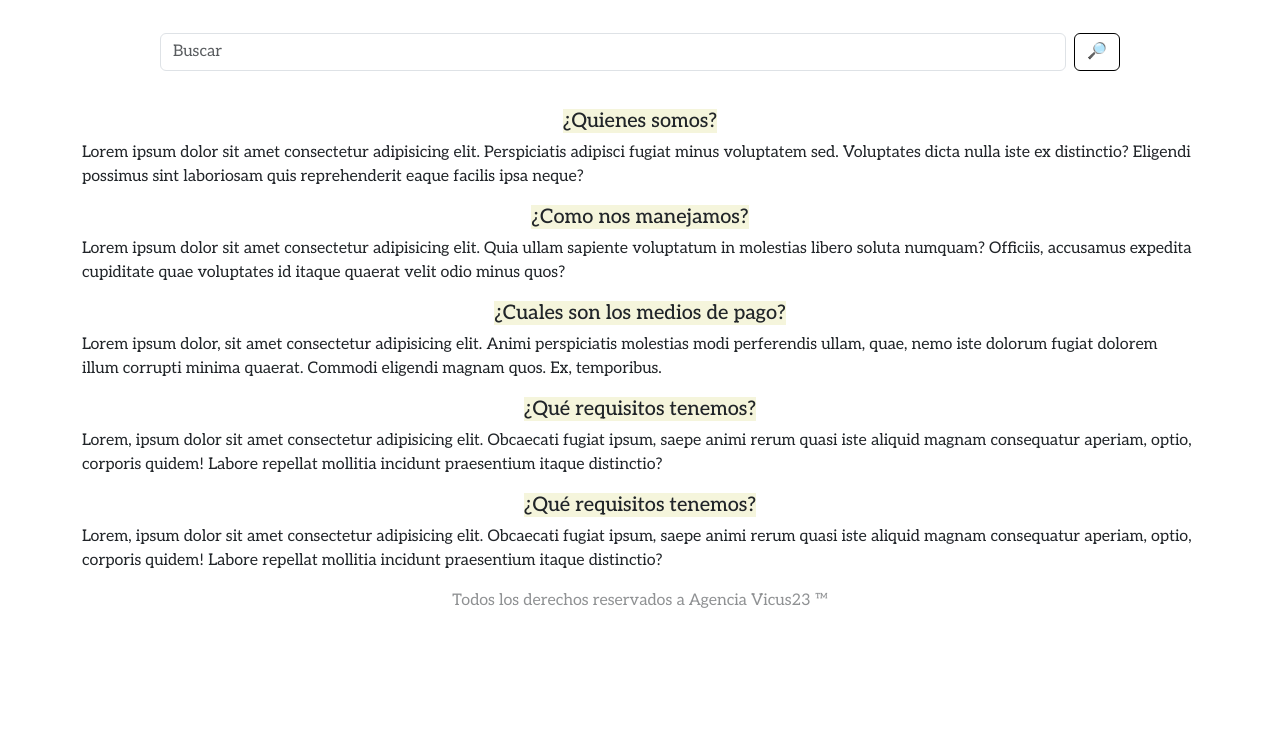
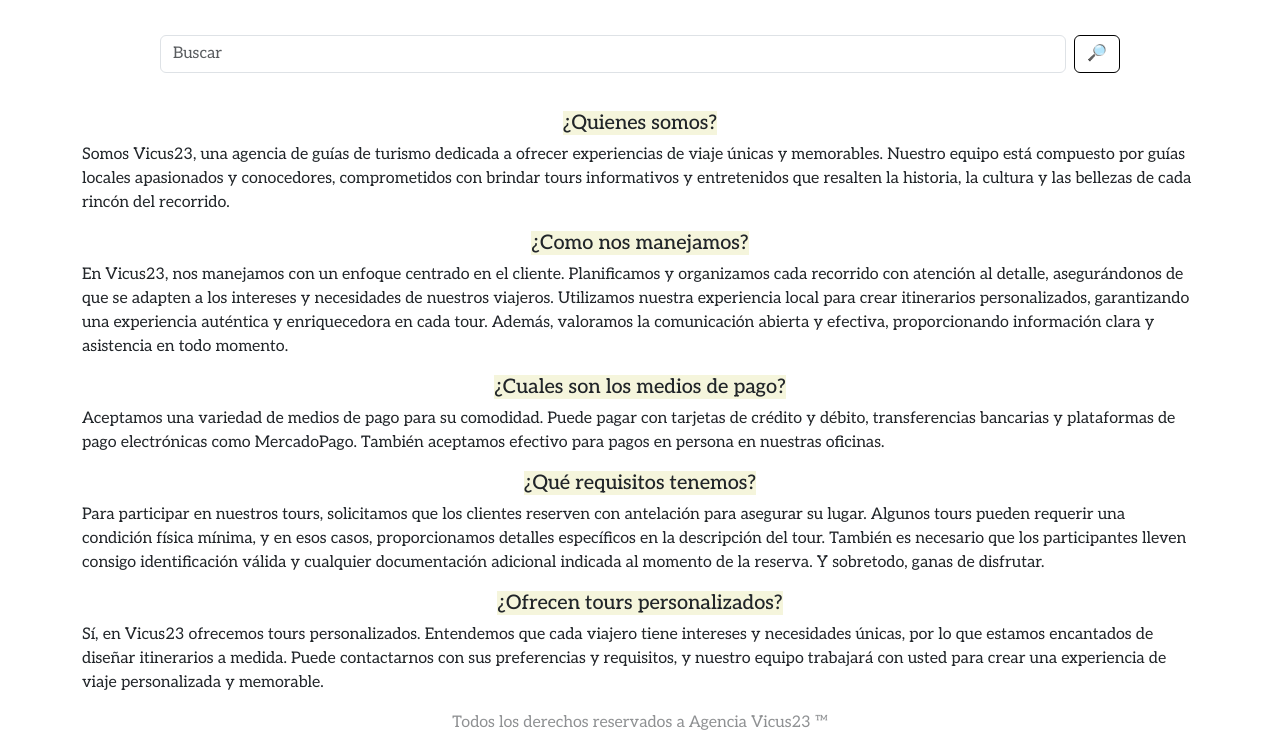
Before and after one commit to MartinGomez13/2da-martingomez-turismo, a website: page pages/faqs.html in a window 1280 px wide. Shown: the part 284-1035 px from the top of the page. Before the commit the page ends 913 px from the top, so only its background shows below. Drawn offline with nearby package versions, Linux system fonts and the light colour scheme.

Commit message:
Se agregó menú hamburguesa al navbar y se terminó de reemplazar el contenido generado con Lorem por información real.

```diff
--- a/pages/faqs.html
+++ b/pages/faqs.html
@@ -20,7 +20,13 @@
 <body>
     <header class="encabezado-navbar">
         <h1 class="h1-navegacion">Vicus23 <br> Guía de turismo </h1>
-        <nav>
+        <nav class="navbar navbar-expand-lg">
+            <div class="container-fluid">
+                <button class="navbar-toggler" type="button" data-bs-toggle="collapse" data-bs-target="#navbarNav"
+                    aria-controls="navbarNav" aria-expanded="false" aria-label="Toggle navigation">
+                    <span class="navbar-toggler-icon"></span>
+                </button>
+                <div class="collapse navbar-collapse" id="navbarNav">
                     <ul class="navegacion-links">
                         <li><a href="../index.html">
                                 Inicio
@@ -38,9 +44,12 @@
                                 Contacto
                             </a></li>
                     </ul>
+                </div>
+            </div>
         </nav>
         <div class="logo">
-            <img src="../assets/logotipo-removebg-preview.png" alt="Logotipo de la empresa de turismo" class="logo-general">
+            <img src="../assets/logotipo-removebg-preview.png" alt="Logotipo de la empresa de turismo"
+                class="logo-general">
         </div>
     </header>
     <main>
@@ -55,25 +64,41 @@
         </section>
         <section class="preguntas-frecuentes container">
             <h5 class="h5-faqs">¿Quienes somos?</h5>
-            <p>Lorem ipsum dolor sit amet consectetur adipisicing elit. Perspiciatis adipisci fugiat minus voluptatem
-                sed. Voluptates dicta nulla iste ex distinctio? Eligendi possimus sint laboriosam quis reprehenderit
-                eaque facilis ipsa neque?</p>
+            <p>Somos Vicus23, una agencia de guías de turismo dedicada a ofrecer experiencias de viaje únicas y
+                memorables. Nuestro equipo está compuesto por guías locales apasionados y conocedores, comprometidos con
+                brindar tours informativos y entretenidos que resalten la historia, la cultura y las bellezas de cada
+                rincón del recorrido.
+
+            </p>
             <h5 class="h5-faqs">¿Como nos manejamos?</h5>
-            <p>Lorem ipsum dolor sit amet consectetur adipisicing elit. Quia ullam sapiente voluptatum in molestias
-                libero soluta numquam? Officiis, accusamus expedita cupiditate quae voluptates id itaque quaerat velit
-                odio minus quos?</p>
+            <p>En Vicus23, nos manejamos con un enfoque centrado en el cliente. Planificamos y organizamos cada
+                recorrido con atención al detalle, asegurándonos de que se adapten a los intereses y necesidades de
+                nuestros viajeros. Utilizamos nuestra experiencia local para crear itinerarios personalizados,
+                garantizando una experiencia auténtica y enriquecedora en cada tour. Además, valoramos la comunicación
+                abierta y efectiva, proporcionando información clara y asistencia en todo momento.
+
+            </p>
             <h5 class="h5-faqs">¿Cuales son los medios de pago?</h5>
-            <p>Lorem ipsum dolor, sit amet consectetur adipisicing elit. Animi perspiciatis molestias modi perferendis
-                ullam, quae, nemo iste dolorum fugiat dolorem illum corrupti minima quaerat. Commodi eligendi magnam
-                quos. Ex, temporibus.</p>
+            <p>Aceptamos una variedad de medios de pago para su comodidad. Puede pagar con tarjetas de crédito y débito,
+                transferencias bancarias y plataformas de pago electrónicas como MercadoPago. También aceptamos efectivo
+                para pagos en persona en nuestras oficinas.
+
+            </p>
             <h5 class="h5-faqs">¿Qué requisitos tenemos?</h5>
-            <p>Lorem, ipsum dolor sit amet consectetur adipisicing elit. Obcaecati fugiat ipsum, saepe animi rerum quasi
-                iste aliquid magnam consequatur aperiam, optio, corporis quidem! Labore repellat mollitia incidunt
-                praesentium itaque distinctio?</p>
-                <h5 class="h5-faqs">¿Qué requisitos tenemos?</h5>
-                <p>Lorem, ipsum dolor sit amet consectetur adipisicing elit. Obcaecati fugiat ipsum, saepe animi rerum quasi
-                    iste aliquid magnam consequatur aperiam, optio, corporis quidem! Labore repellat mollitia incidunt
-                    praesentium itaque distinctio?</p>
+            <p>Para participar en nuestros tours, solicitamos que los clientes reserven con antelación para asegurar su
+                lugar. Algunos tours pueden requerir una condición física mínima, y en esos casos, proporcionamos
+                detalles específicos en la descripción del tour. También es necesario que los participantes lleven
+                consigo identificación válida y cualquier documentación adicional indicada al momento de la reserva. Y
+                sobretodo, ganas de disfrutar.
+
+            </p>
+            <h5 class="h5-faqs">¿Ofrecen tours personalizados?</h5>
+            <p>Sí, en Vicus23 ofrecemos tours personalizados. Entendemos que cada viajero tiene intereses y necesidades
+                únicas, por lo que estamos encantados de diseñar itinerarios a medida. Puede contactarnos con sus
+                preferencias y requisitos, y nuestro equipo trabajará con usted para crear una experiencia de viaje
+                personalizada y memorable.
+
+            </p>
         </section>
     </main>
     <footer>
```
Also changed, not shown: index.html (+33 -10 lines), pages/contacto.html (+9 -1 lines), pages/destinos.html (+9 -1 lines), pages/quienes-somos.html (+48 -25 lines). Lines whose indentation alone changed are shown as unchanged.
